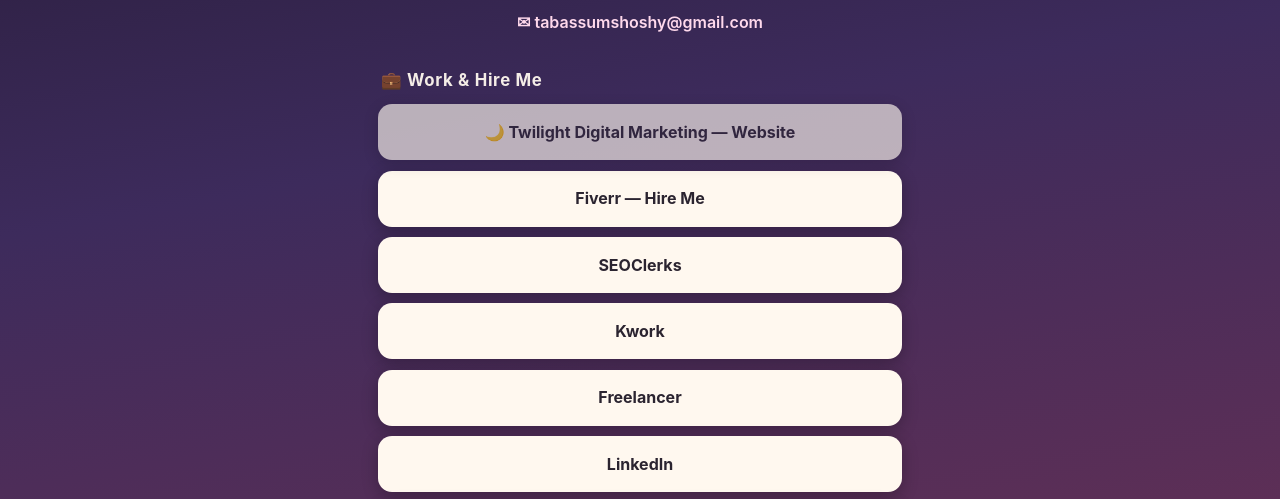
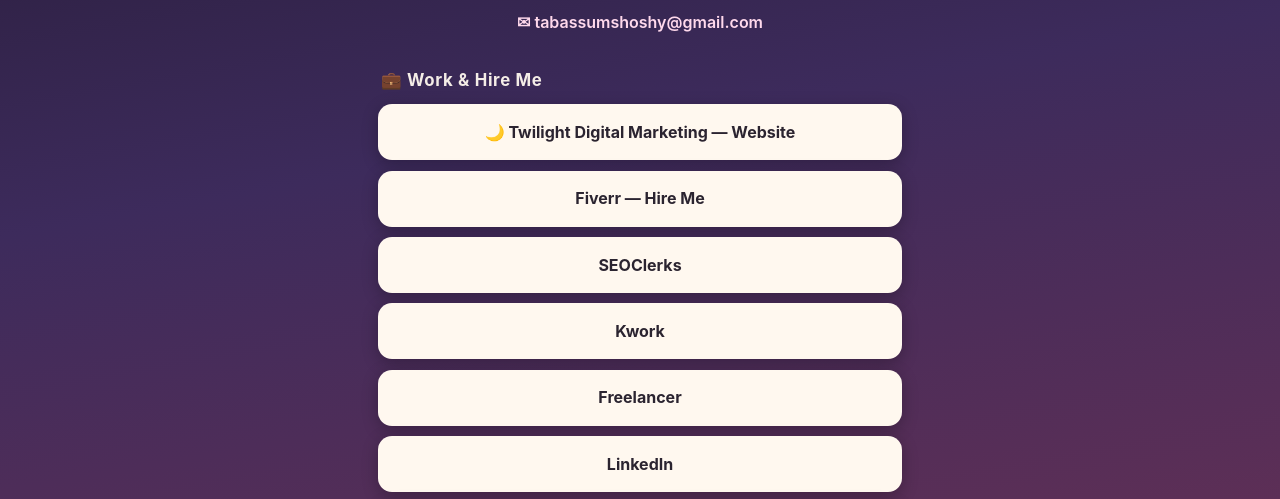
Before and after one commit to tabassumshoshy-commits/links, a plain HTML site: page index.html in a window 1280 px wide. Shown: the part 277-776 px from the top of the page. Drawn offline with Linux system fonts and the light colour scheme.

Commit message:
Make Twilight website button match other link buttons

```diff
--- a/index.html
+++ b/index.html
@@ -19,7 +19,7 @@
     <h2 id="work-heading">💼 Work &amp; Hire Me</h2>
     <ul class="links">
       <!-- Twilight Digital Marketing website link to be filled in once the site is deployed -->
-      <li><a class="link-btn muted" href="https://tabassumshoshy-commits.github.io/twilight-digital-marketing/" aria-disabled="true">🌙 Twilight Digital Marketing — Website</a></li>
+      <li><a class="link-btn" href="https://tabassumshoshy-commits.github.io/twilight-digital-marketing/">🌙 Twilight Digital Marketing — Website</a></li>
       <li><a class="link-btn" href="https://www.fiverr.com/sellers/tabassumshoshy/" target="_blank" rel="noopener">Fiverr — Hire Me</a></li>
       <li><a class="link-btn" href="https://www.seoclerk.com/user/tabassumshoshy" target="_blank" rel="noopener">SEOClerks</a></li>
       <li><a class="link-btn" href="https://kwork.com/user/tabassumshoshy" target="_blank" rel="noopener">Kwork</a></li>
```
